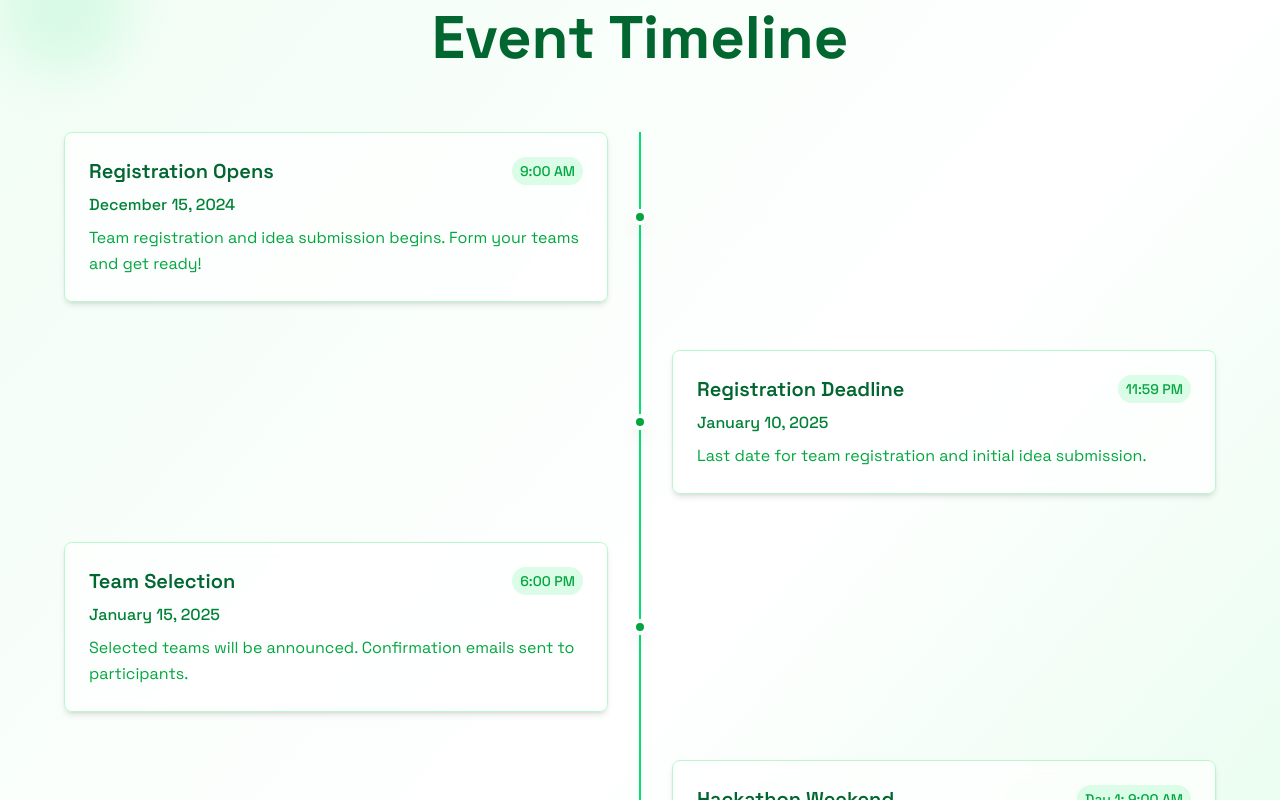
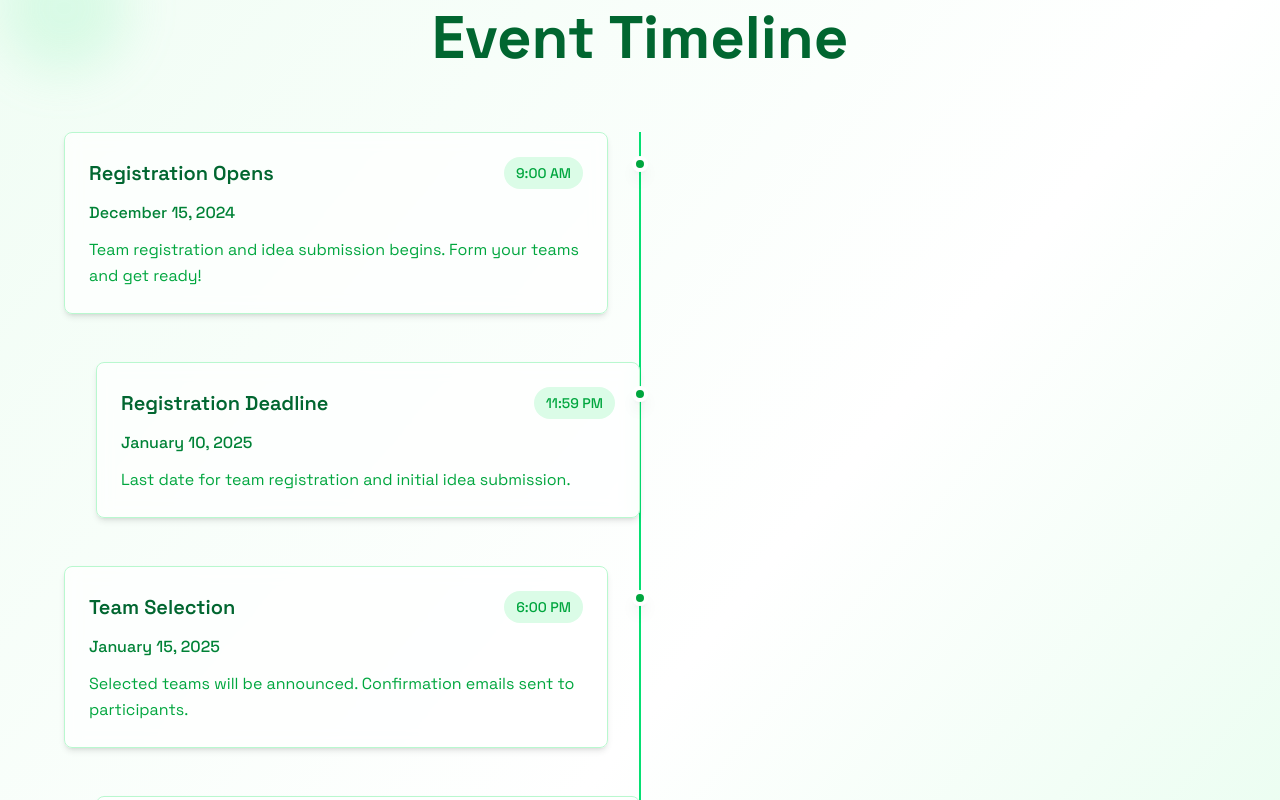
Before and after one commit to Jaisaarathi19/ezhumi, a Next.js app: page / in a window 1280 px wide. Shown: the part 2540-3340 px from the top of the page. Built offline with nearby package versions, Linux system fonts and the light colour scheme.

Commit message:
Fixed mobile responsiveness

```diff
--- a/src/app/page.tsx
+++ b/src/app/page.tsx
@@ -136,7 +136,7 @@ export default function Home() {
       </section>
 
       {/* Timeline Section */}
-      <section id="timeline" className="min-h-screen bg-gradient-to-br from-green-50 via-white to-green-100 text-green-900 flex items-center justify-center px-4 sm:px-6 lg:px-8 py-16">
+      <section id="timeline" className="min-h-screen bg-gradient-to-br from-green-50 via-white to-green-100 text-green-900 flex items-center justify-center px-4 sm:px-6 lg:px-8 py-12 sm:py-16">
         <div className="max-w-6xl w-full relative">
           {/* Background decorative elements */}
           <div className="absolute -top-16 -left-16 w-32 h-32 bg-green-300/20 rounded-full blur-xl"></div>
@@ -145,8 +145,8 @@ export default function Home() {
           <h2 className="text-3xl sm:text-4xl md:text-5xl lg:text-6xl font-bold mb-8 sm:mb-12 lg:mb-16 text-center relative z-10 text-green-800">Event Timeline</h2>
 
           <div className="relative z-10">
-            {/* Timeline Line */}
-            <div className="absolute left-4 sm:left-1/2 top-0 bottom-0 w-0.5 bg-green-400 transform sm:-translate-x-1/2"></div>
+            {/* Timeline Line - Better mobile positioning */}
+            <div className="absolute left-6 sm:left-1/2 top-0 bottom-0 w-0.5 bg-green-400 transform sm:-translate-x-1/2"></div>
 
             <div className="space-y-8 sm:space-y-12">
               {[
@@ -187,21 +187,37 @@ export default function Home() {
                   time: "Ongoing"
                 }
               ].map((event, index) => (
-                <div key={index} className={`relative flex items-center ${index % 2 === 0 ? 'sm:flex-row' : 'sm:flex-row-reverse'}`}>
-                  {/* Timeline dot */}
-                  <div className="absolute left-4 sm:left-1/2 w-4 h-4 bg-green-600 rounded-full border-4 border-white shadow-lg transform sm:-translate-x-1/2 z-10"></div>
+                <div key={index} className="relative">
+                  {/* Timeline dot - Properly aligned with line */}
+                  <div className="absolute left-5 sm:left-1/2 top-6 w-3 h-3 sm:w-4 sm:h-4 bg-green-600 rounded-full border-2 sm:border-4 border-white shadow-lg transform sm:-translate-x-1/2 z-10"></div>
 
-                  {/* Content */}
-                  <div className={`ml-12 sm:ml-0 sm:w-1/2 ${index % 2 === 0 ? 'sm:pr-8' : 'sm:pl-8'}`}>
-                    <div className="bg-white/70 backdrop-blur-sm rounded-lg p-4 sm:p-6 border border-green-200 shadow-md hover:shadow-lg transition-all duration-300">
-                      <div className="flex flex-col sm:flex-row sm:items-center sm:justify-between mb-2">
-                        <h3 className="text-lg sm:text-xl font-semibold text-green-800 mb-1 sm:mb-0">{event.title}</h3>
-                        <span className="text-xs sm:text-sm text-green-600 font-medium bg-green-100 px-2 py-1 rounded-full self-start sm:self-center">
+                  {/* Mobile Layout: Clean single column */}
+                  <div className="sm:hidden">
+                    <div className="bg-white/80 backdrop-blur-sm rounded-xl p-5 border border-green-200 shadow-md hover:shadow-lg transition-all duration-300 relative ml-10 hover:scale-[1.01] hover:bg-white/90">
+                      <div className="space-y-3">
+                        <div className="flex items-start justify-between gap-3">
+                          <h3 className="text-lg font-bold text-green-800 leading-tight flex-1">{event.title}</h3>
+                          <span className="text-xs text-green-600 font-semibold bg-green-100 px-3 py-1.5 rounded-full whitespace-nowrap flex-shrink-0">
+                            {event.time}
+                          </span>
+                        </div>
+                        <p className="text-sm text-green-700 font-semibold">{event.date}</p>
+                        <p className="text-sm text-green-600 leading-relaxed">{event.description}</p>
+                      </div>
+                    </div>
+                  </div>
+
+                  {/* Desktop Layout: Alternating sides */}
+                  <div className={`hidden sm:block sm:w-1/2 ${index % 2 === 0 ? 'sm:pr-8' : 'sm:pl-8'}`}>
+                    <div className="bg-white/70 backdrop-blur-sm rounded-lg p-6 border border-green-200 shadow-md hover:shadow-lg transition-all duration-300">
+                      <div className="flex flex-col sm:flex-row sm:items-center sm:justify-between mb-3">
+                        <h3 className="text-xl font-semibold text-green-800 mb-2 sm:mb-0">{event.title}</h3>
+                        <span className="text-sm text-green-600 font-medium bg-green-100 px-3 py-1.5 rounded-full self-start sm:self-center">
                           {event.time}
                         </span>
                       </div>
-                      <p className="text-sm sm:text-base text-green-700 font-medium mb-2">{event.date}</p>
-                      <p className="text-sm sm:text-base text-green-600 leading-relaxed">{event.description}</p>
+                      <p className="text-base text-green-700 font-medium mb-3">{event.date}</p>
+                      <p className="text-base text-green-600 leading-relaxed">{event.description}</p>
                     </div>
                   </div>
                 </div>
--- a/src/components/TopHeader.tsx
+++ b/src/components/TopHeader.tsx
@@ -45,8 +45,8 @@ export const TopHeader: React.FC = () => {
               </h1>
             </div>
 
-            {/* Language Switcher */}
-            <div className="language-switcher flex items-center space-x-2 text-sm font-light text-white/80 font-grotesk">
+            {/* Language Switcher - Hidden on mobile */}
+            <div className="language-switcher hidden sm:flex items-center space-x-2 text-sm font-light text-white/80 font-grotesk">
               {languages.map((lang, index) => (
                 <div key={lang.code} className="flex items-center">
                   <button
@@ -104,6 +104,33 @@ export const TopHeader: React.FC = () => {
                 <a href="#contact" className="block text-4xl font-light text-white hover:text-green-300 transition-colors font-grotesk" onClick={toggleMenu}>
                   Contact
                 </a>
+
+                {/* Language Switcher - Mobile only */}
+                <div className="pt-8 border-t border-white/20">
+                  <div className="text-sm text-white/70 mb-4 font-grotesk">Language</div>
+                  <div className="flex items-center justify-center space-x-4">
+                    {languages.map((lang, index) => (
+                      <div key={lang.code} className="flex items-center">
+                        <button
+                          onClick={() => {
+                            setSelectedLanguage(lang.code);
+                            toggleMenu();
+                          }}
+                          className={`transition-colors duration-300 px-4 py-2 rounded-lg text-lg font-medium ${
+                            selectedLanguage === lang.code
+                              ? 'text-white border-2 border-green-500 bg-green-600 shadow-md'
+                              : 'text-white/70 border-2 border-white/30 hover:text-white hover:border-green-400 hover:bg-green-600/20'
+                          }`}
+                        >
+                          {lang.code}
+                        </button>
+                        {index < languages.length - 1 && (
+                          <span className="text-white/50 mx-2">|</span>
+                        )}
+                      </div>
+                    ))}
+                  </div>
+                </div>
               </div>
             </nav>
           </div>
```
